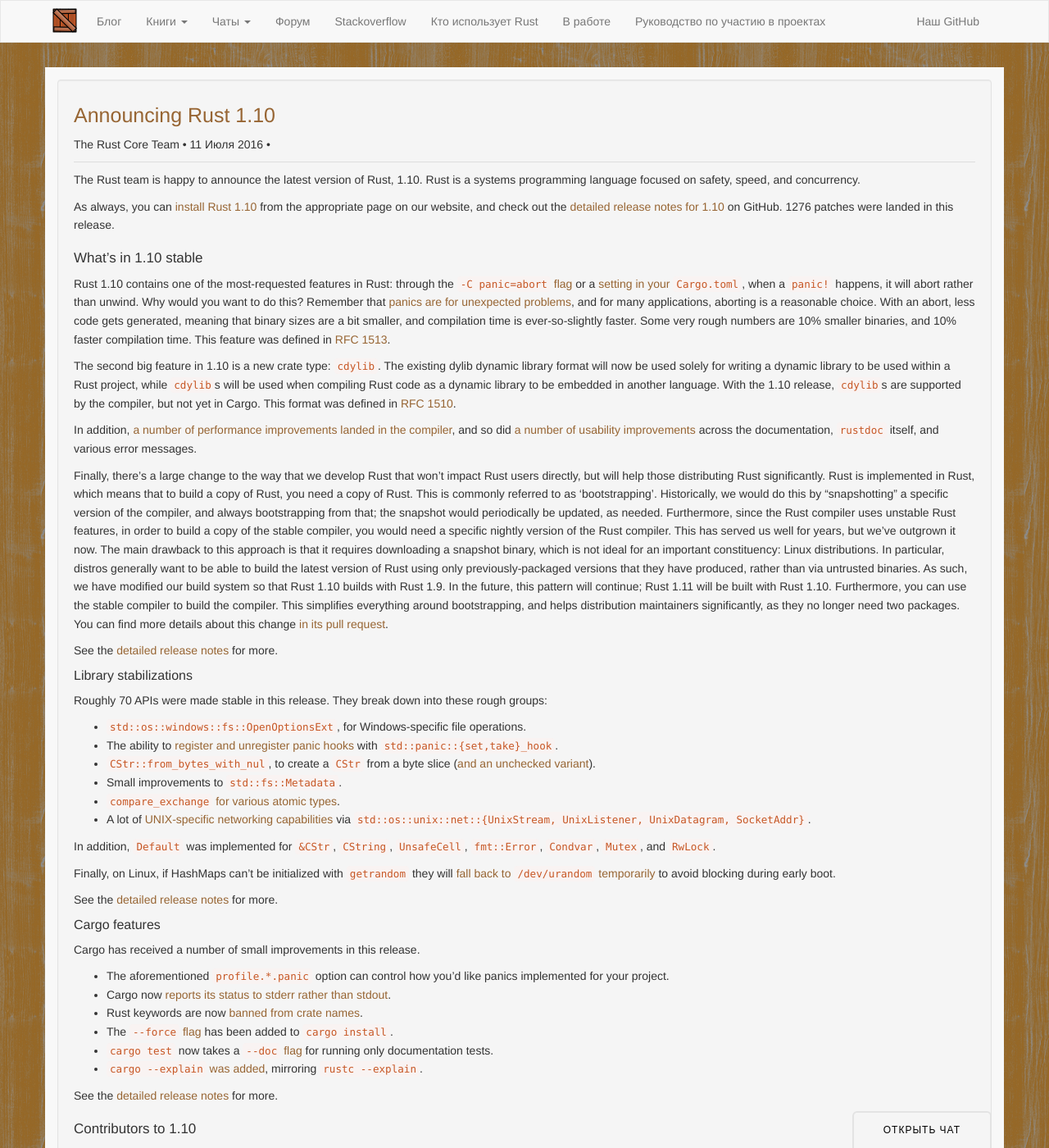
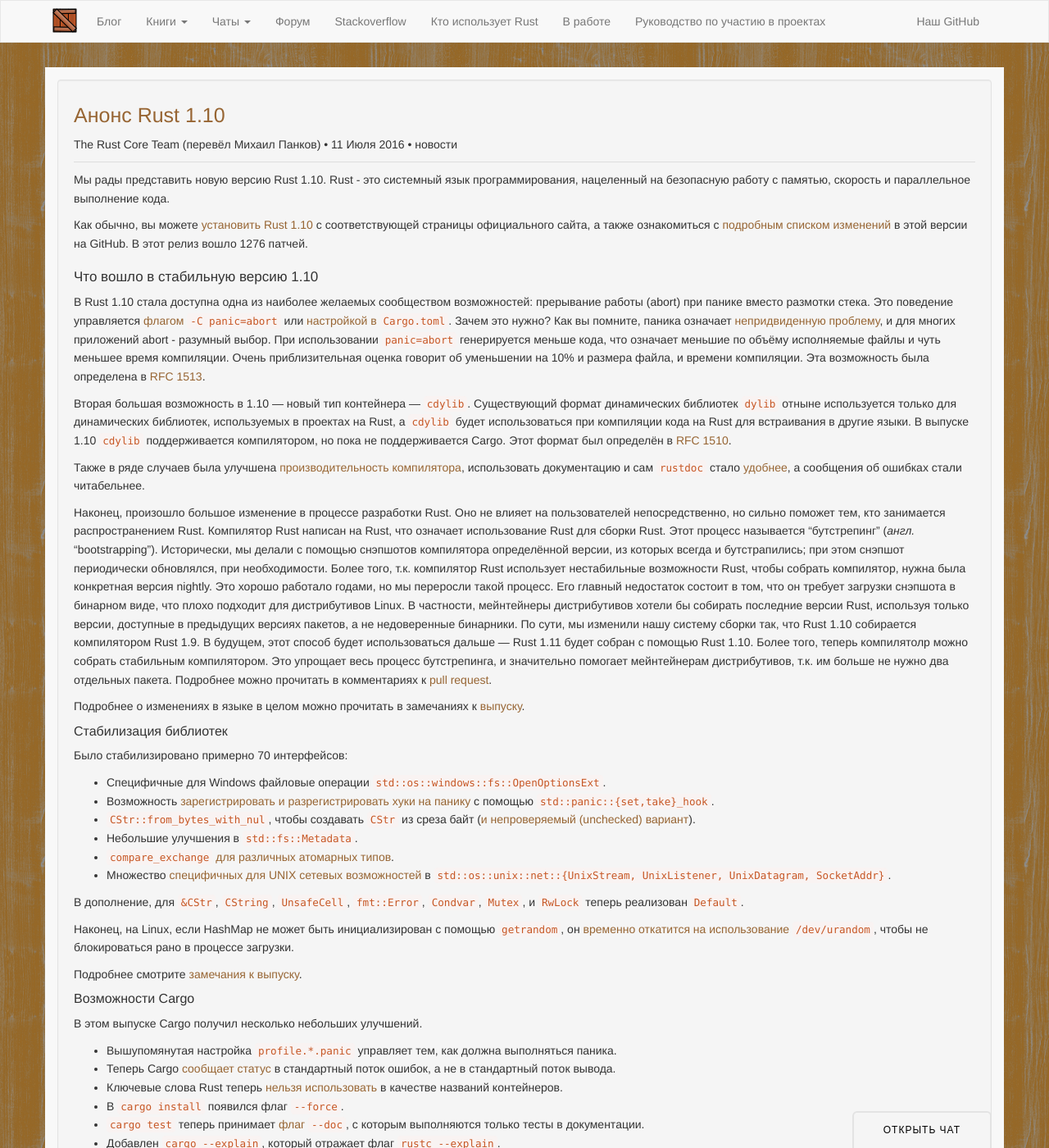
Before and after one commit to rust-lang-ru/rustycrate.ru, a Jekyll site: the page built from _posts/2016-07-11-rust-1.10.md, in a window 1280 px wide and 1400 px high. Shown: the whole window at 82% size. Built offline with Jekyll 4.4.1, drawn with Linux system fonts in a browser that asks for light colours; nearby versions of some CDN libraries; Markdown is read by kramdown in place of the engine named in the settings; comment, search, counter and statistics services are not loaded; some of the changed text lies outside the part shown.

Commit message:
Переводим анонс

```diff
--- a/_posts/2016-07-11-rust-1.10.md
+++ b/_posts/2016-07-11-rust-1.10.md
@@ -1,130 +1,145 @@
 ---
 layout: post
-title: "Announcing Rust 1.10"
-author: The Rust Core Team
+categories: новости
+title: "Анонс Rust 1.10"
+author: The Rust Core Team (перевёл Михаил Панков)
+excerpt: >
+  Мы рады представить новую версию Rust — 1.10. В этом выпуске были
+  стабилизированы `panic=abort`, добавлен тип контейнера `cdylib`, улучшена
+  поддержка процесса упаковки Rust в пакеты дистрибутивов Linux, и многое
+  другое.
 ---
 
-The Rust team is happy to announce the latest version of Rust, 1.10. Rust is a
-systems programming language focused on safety, speed, and concurrency.
+Мы рады представить новую версию Rust 1.10. Rust - это системный язык
+программирования, нацеленный на безопасную работу с памятью, скорость и
+параллельное выполнение кода.
 
-As always, you can [install Rust 1.10][install] from the appropriate page on our
-website, and check out the [detailed release notes for 1.10][notes] on GitHub.
-1276 patches were landed in this release.
+Как обычно, вы можете [установить Rust 1.10][install] с соответствующей страницы
+официального сайта, а также ознакомиться с [подробным списком изменений][notes]
+в этой версии на GitHub. В этот релиз вошло 1276 патчей.
 
 [install]: https://www.rust-lang.org/install.html
 [notes]: https://github.com/rust-lang/rust/blob/master/RELEASES.md#version-1100-2016-07-07
 
-### What's in 1.10 stable
+### Что вошло в стабильную версию 1.10
 
-Rust 1.10 contains one of the most-requested features in Rust: through the [`-C
-panic=abort` flag] or a [setting in your `Cargo.toml`], when a `panic!`
-happens, it will abort rather than unwind. Why would you want to do this?
-Remember that [panics are for unexpected problems], and for many applications,
-aborting is a reasonable choice. With an abort, less code gets generated,
-meaning that binary sizes are a bit smaller, and compilation time is
-ever-so-slightly faster. Some very rough numbers are 10% smaller binaries, and
-10% faster compilation time. This feature was defined in [RFC 1513].
+В Rust 1.10 стала доступна одна из наиболее желаемых сообществом возможностей:
+прерывание работы (abort) при панике вместо размотки стека. Это поведение
+управляется [флагом `-C panic=abort`][flag] или
+[настройкой в `Cargo.toml`][setting]. Зачем это нужно? Как вы помните, паника
+означает [непридвиденную проблему][unexpected], и для многих приложений abort -
+разумный выбор. При использовании `panic=abort` генерируется меньше кода, что
+означает меньшие по объёму исполняемые файлы и чуть меньшее время компиляции.
+Очень приблизительная оценка говорит об уменьшении на 10% и размера файла, и
+времени компиляции. Эта возможность была определена в [RFC 1513].
 
-[`-C panic=abort` flag]: https://github.com/rust-lang/rust/pull/32900
-[setting in your `Cargo.toml`]: https://github.com/rust-lang/cargo/pull/2687
-[panics are for unexpected problems]: http://blog.rust-lang.org/2016/05/26/Rust-1.9.html
+[flag]: https://github.com/rust-lang/rust/pull/32900
+[setting]: https://github.com/rust-lang/cargo/pull/2687
+[unexpected]: http://blog.rust-lang.org/2016/05/26/Rust-1.9.html
 [RFC 1513]: https://github.com/rust-lang/rfcs/blob/master/text/1513-less-unwinding.md
 
-The second big feature in 1.10 is a new crate type: [`cdylib`]. The existing
-dylib dynamic library format will now be used solely for writing a dynamic
-library to be used within a Rust project, while `cdylib`s will be used when
-compiling Rust code as a dynamic library to be embedded in another language.
-With the 1.10 release, `cdylib`s are supported by the compiler, but not yet in
-Cargo. This format was defined in [RFC 1510].
+Вторая большая возможность в 1.10 --- новый тип контейнера --- [`cdylib`].
+Существующий формат динамических библиотек `dylib` отныне используется только
+для динамических библиотек, используемых в проектах на Rust, а `cdylib` будет
+использоваться при компиляции кода на Rust для встраивания в другие языки. В
+выпуске 1.10 `cdylib` поддерживается компилятором, но пока не поддерживается
+Cargo. Этот формат был определён в [RFC 1510].
 
 [`cdylib`]: https://github.com/rust-lang/rust/pull/33553
 [RFC 1510]: https://github.com/rust-lang/rfcs/blob/master/text/1510-rdylib.md
 
-In addition, [a number of performance improvements landed in the
-compiler](https://github.com/rust-lang/rust/blob/master/RELEASES.md#performance),
-and so did [a number of usability
-improvements](https://github.com/rust-lang/rust/blob/master/RELEASES.md#usability)
-across the documentation, `rustdoc` itself, and various error messages.
+Также в ряде случаев была улучшена
+[производительность компилятора][performance], использовать документацию и сам
+`rustdoc` стало [удобнее][usability], а сообщения об ошибках стали читабельнее.
 
-Finally, there's a large change to the way that we develop Rust that won't
-impact Rust users directly, but will help those distributing Rust
-significantly. Rust is implemented in Rust, which means that to build a copy of
-Rust, you need a copy of Rust. This is commonly referred to as 'bootstrapping'.
-Historically, we would do this by "snapshotting" a specific version of the
-compiler, and always bootstrapping from that; the snapshot would periodically
-be updated, as needed. Furthermore, since the Rust compiler uses unstable Rust
-features, in order to build a copy of the stable compiler, you would need a
-specific nightly version of the Rust compiler. This has served us well for
-years, but we've outgrown it now. The main drawback to this approach is that it
-requires downloading a snapshot binary, which is not ideal for an important
-constituency: Linux distributions. In particular, distros generally want to be
-able to build the latest version of Rust using only previously-packaged
-versions that they have produced, rather than via untrusted binaries. As such,
-we have modified our build system so that Rust 1.10 builds with Rust 1.9. In
-the future, this pattern will continue; Rust 1.11 will be built with Rust 1.10.
-Furthermore, you can use the stable compiler to build the compiler. This
-simplifies everything around bootstrapping, and helps distribution maintainers
-significantly, as they no longer need two packages. You can find more details
-about this change [in its pull
-request](https://github.com/rust-lang/rust/pull/32942).
+[performance]: https://github.com/rust-lang/rust/blob/master/RELEASES.md#performance
+[usability]: https://github.com/rust-lang/rust/blob/master/RELEASES.md#usability
 
-See the [detailed release notes][notes] for more.
+Наконец, произошло большое изменение в процессе разработки Rust. Оно не влияет
+на пользователей непосредственно, но сильно поможет тем, кто занимается
+распространением Rust. Компилятор Rust написан на Rust, что означает
+использование Rust для сборки Rust. Этот процесс называется "бутстрепинг"
+(*англ.* "bootstrapping"). Исторически, мы делали с помощью снэпшотов
+компилятора определённой версии, из которых всегда и бутстрапились; при этом
+снэпшот периодически обновлялся, при необходимости. Более того, т.к. компилятор
+Rust использует нестабильные возможности Rust, чтобы собрать компилятор, нужна
+была конкретная версия nightly. Это хорошо работало годами, но мы переросли
+такой процесс. Его главный недостаток состоит в том, что он требует загрузки
+снэпшота в бинарном виде, что плохо подходит для дистрибутивов Linux. В
+частности, мейнтейнеры дистрибутивов хотели бы собирать последние версии Rust,
+используя только версии, доступные в предыдущих версиях пакетов, а не
+недоверенные бинарники. По сути, мы изменили нашу систему сборки так, что Rust
+1.10 собирается компилятором Rust 1.9. В будущем, этот способ будет
+использоваться дальше --- Rust 1.11 будет собран с помощью Rust 1.10. Более
+того, теперь компилятолр можно собрать стабильным компилятором. Это упрощает
+весь процесс бутстрепинга, и значительно помогает мейнтейнерам дистрибутивов,
+т.к. им больше не нужно два отдельных пакета. Подробнее можно прочитать в
+комментариях к [pull request](https://github.com/rust-lang/rust/pull/32942).
 
-#### Library stabilizations
+Подробнее о изменениях в языке в целом можно прочитать в замечаниях к
+[выпуску][notes].
 
-Roughly 70 APIs were made stable in this release. They break down into these rough
-groups:
+#### Стабилизация библиотек
 
-* [`std::os::windows::fs::OpenOptionsExt`], for Windows-specific file operations.
-* The ability to [register and unregister panic hooks] with `std::panic::{set,take}_hook`.
-* [`CStr::from_bytes_with_nul`], to create a `CStr` from a byte slice ([and an unchecked variant]).
-* Small improvements to [`std::fs::Metadata`].
-* [`compare_exchange` for various atomic types].
-* A lot of [UNIX-specific networking capabilities] via
+Было стабилизировано примерно 70 интерфейсов:
+
+* Специфичные для Windows файловые операции
+  [`std::os::windows::fs::OpenOptionsExt`].
+* Возможность [зарегистрировать и разрегистрировать хуки на панику][hooks] с
+  помощью `std::panic::{set,take}_hook`.
+* [`CStr::from_bytes_with_nul`], чтобы создавать `CStr` из среза байт
+  ([и непроверяемый (unchecked) вариант][unchecked]).
+* Небольшие улучшения в [`std::fs::Metadata`].
+* [`compare_exchange` для различных атомарных типов][atomic].
+* Множество [специфичных для UNIX сетевых возможностей][unix] в
   `std::os::unix::net::{UnixStream, UnixListener, UnixDatagram, SocketAddr}`.
 
 [`std::os::windows::fs::OpenOptionsExt`]: https://github.com/rust-lang/rfcs/pull/1252
-[register and unregister panic hooks]: https://github.com/rust-lang/rfcs/pull/1328
+[hooks]: https://github.com/rust-lang/rfcs/pull/1328
 [`CStr::from_bytes_with_nul`]: http://doc.rust-lang.org/std/ffi/struct.CStr.html#method.from_bytes_with_nul
-[and an unchecked variant]: http://doc.rust-lang.org/std/ffi/struct.CStr.html#method.from_bytes_with_nul_unchecked
+[unchecked]: http://doc.rust-lang.org/std/ffi/struct.CStr.html#method.from_bytes_with_nul_unchecked
 [`std::fs::Metadata`]: http://doc.rust-lang.org/std/fs/struct.Metadata.html
-[`compare_exchange` for various atomic types]: https://github.com/rust-lang/rfcs/pull/1443
-[UNIX-specific networking capabilities]: https://github.com/rust-lang/rfcs/pull/1479
+[atomic]: https://github.com/rust-lang/rfcs/pull/1443
+[unix]: https://github.com/rust-lang/rfcs/pull/1479
 
-In addition, `Default` was implemented for `&CStr`, `CString`,
-`UnsafeCell`, `fmt::Error`, `Condvar`, `Mutex`, and `RwLock`.
+В дополнение, для `&CStr`, `CString`, `UnsafeCell`, `fmt::Error`, `Condvar`,
+`Mutex`, и `RwLock` теперь реализован `Default`.
 
-Finally, on Linux, if HashMaps can't be initialized with `getrandom` they will
-[fall back to `/dev/urandom` temporarily] to avoid blocking during early boot.
+Наконец, на Linux, если HashMap не может быть инициализирован с помощью
+`getrandom`, он [временно откатится на использование `/dev/urandom`][fallback],
+чтобы не блокироваться рано в процессе загрузки.
 
-[fall back to `/dev/urandom` temporarily]: https://github.com/rust-lang/rust/pull/33086
+[fallback]: https://github.com/rust-lang/rust/pull/33086
 
-See the [detailed release notes][notes] for more.
+Подробнее смотрите [замечания к выпуску][notes].
 
-#### Cargo features
+#### Возможности Cargo
 
-Cargo has received a number of small improvements in this release.
+В этом выпуске Cargo получил несколько небольших улучшений.
 
-* The aforementioned [`profile.*.panic`] option can control how you'd like
-  panics implemented for your project.
-* Cargo now [reports its status to stderr rather than stdout].
-* Rust keywords are now [banned from crate names].
-* The [`--force` flag] has been added to `cargo install`.
-* `cargo test` now takes a [`--doc` flag] for running only documentation tests.
-* [`cargo --explain` was added], mirroring `rustc --explain`.
+* Вышупомянутая настройка [`profile.*.panic`] управляет тем, как должна
+  выполняться паника.
+* Теперь Cargo [сообщает статус][reports] в стандартный поток ошибок, а не в
+  стандартный поток вывода.
+* Ключевые слова Rust теперь [нельзя использовать][banned] в качестве названий
+  контейнеров.
+* В `cargo install` появился флаг [`--force`].
+* `cargo test` теперь принимает [флаг `--doc`][`--doc`], с которым выполняются
+  только тесты в документации.
+* Добавлен [`cargo --explain`], который отражает флаг `rustc --explain`.
 
 [`profile.*.panic`]: https://github.com/rust-lang/cargo/pull/2687
-[banned from crate names]: https://github.com/rust-lang/cargo/pull/2707
-[reports its status to stderr rather than stdout]: https://github.com/rust-lang/cargo/pull/2693
-[`--force` flag]: https://github.com/rust-lang/cargo/pull/2405
-[`--doc` flag]: https://github.com/rust-lang/cargo/pull/2578
-[`cargo --explain` was added]: https://github.com/rust-lang/cargo/pull/2551
+[banned]: https://github.com/rust-lang/cargo/pull/2707
+[reports]: https://github.com/rust-lang/cargo/pull/2693
+[`--force`]: https://github.com/rust-lang/cargo/pull/2405
+[`--doc`]: https://github.com/rust-lang/cargo/pull/2578
+[`cargo --explain`]: https://github.com/rust-lang/cargo/pull/2551
 
-See the [detailed release notes][notes] for more.
+Подробнее смотрите [замечания к выпуску][notes].
 
-### Contributors to 1.10
+### Разработчики версии 1.10
 
-We had 139 individuals contribute to 1.10. Thank you so much!
+В выпуске версии 1.10 участвовало 139 человек. Большое вам спасибо!
 
 * Adolfo Ochagavía
 * Alan Somers
```
